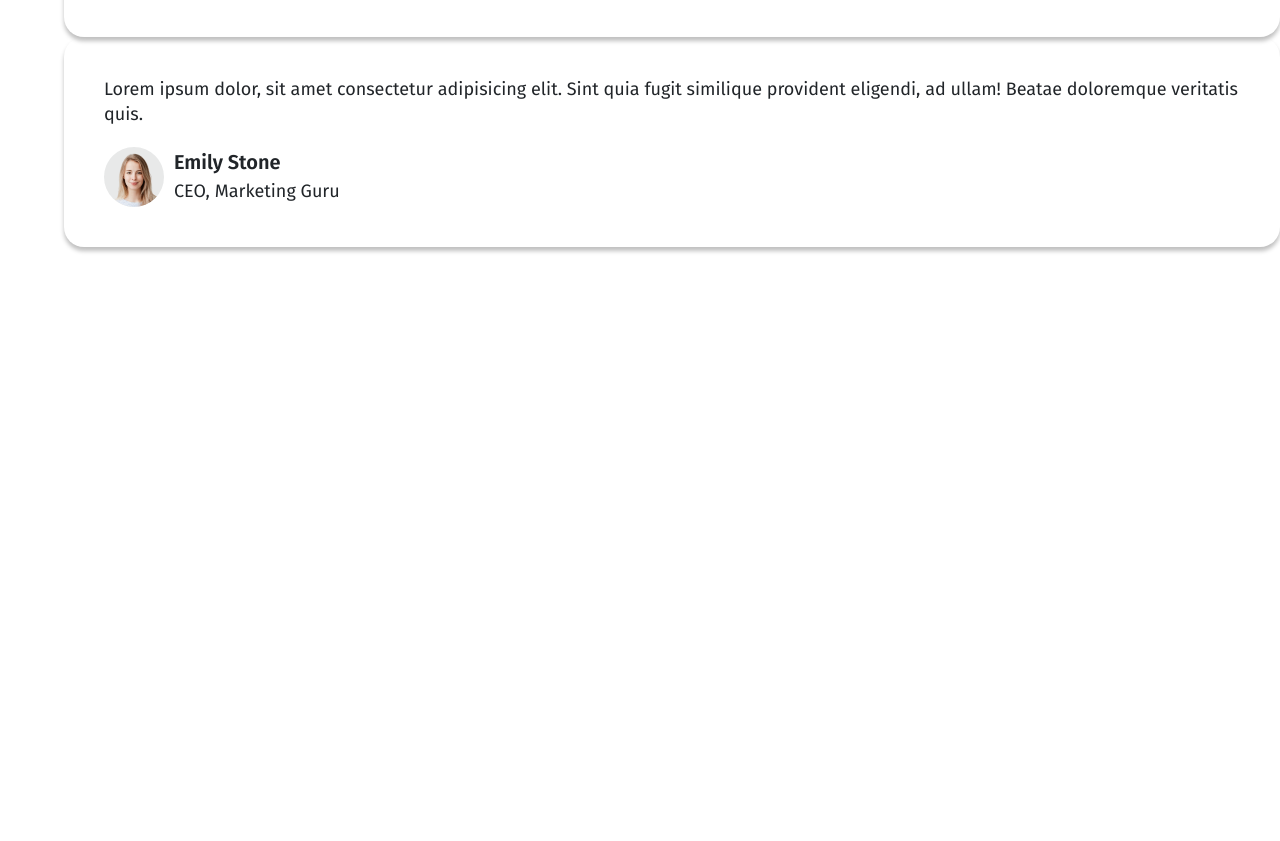
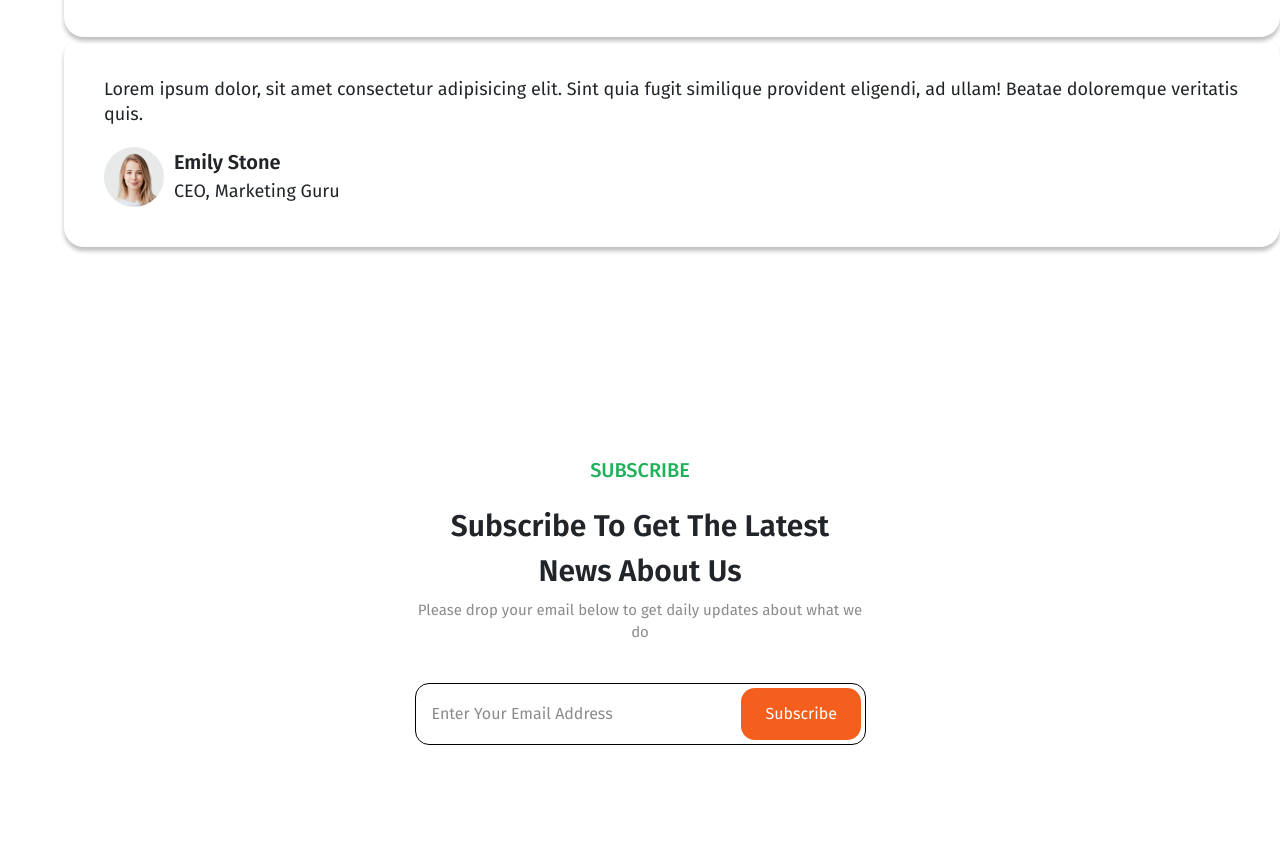
Before and after one commit to kismet-lee/Design-Agency, a plain HTML site: page index.html in a window 1280 px wide. Shown: the part 4411-5252 px from the top of the page. Before the commit the page ends 4773 px from the top, so only its background shows below. Drawn offline with nearby package versions, Linux system fonts and the light colour scheme.

Commit message:
Newsletter section
Added a newsletter section

```diff
--- a/assets/css/style.css
+++ b/assets/css/style.css
@@ -368,3 +368,62 @@ header.fixed-top {
   right: 13%;
 }
 /*TESTIMONIALS END*/
+
+/*NEWSLETTER START*/
+
+.subscribe {
+  padding: 96px 0;
+}
+
+.subscribe h5.sub-heading {
+  margin-bottom: 22px;
+}
+
+.subscribe h2.main-heading {
+  text-transform: capitalize;
+  line-height: 1.5;
+  margin-bottom: 5px;
+}
+
+.subscribe p {
+  font-size: 15px;
+  line-height: 500;
+  line-height: 22px;
+  color: #8b8b8b;
+  margin-bottom: 40px;
+}
+
+.subscribe form input[type='email'] {
+  padding: 20px 16px;
+  border-radius: 14px;
+  border: 1px solid black;
+  width: 100%;
+  outline: 0;
+  max-height: 62px;
+}
+
+.subscribe form input::placeholder {
+  font-size: 16px;
+  font-weight: 400;
+  line-height: 22px;
+  color: #8b8b8b;
+}
+
+.subscribe form input[type='submit'] {
+  position: absolute;
+  right: 4.5px;
+  padding: 8px 24px;
+  border-radius: 14px;
+  background-color: #f55f1d;
+  border: none;
+  outline: 0;
+  color: white;
+  height: 52px;
+  top: 4.5px;
+}
+
+.subscribe form {
+  position: relative;
+}
+
+/*NEWSLETTER END*/
--- a/index.html
+++ b/index.html
@@ -456,5 +456,39 @@
       </div>
     </section>
     <!-- Testimonial END-->
+    <!-- Newsletter Start-->
+
+    <div class="subscribe">
+      <div class="container">
+        <div class="row justify-content-center">
+          <div class="col-md-8 col-lg-5 text-center">
+            <h5 class="sub-heading">SUBSCRIBE</h5>
+            <h2 class="main-heading">
+              Subscribe to get the latest news about us
+            </h2>
+            <p>
+              Please drop your email below to get daily updates about
+              what we do
+            </p>
+            <form id="subscribe-form">
+              <input
+                type="email"
+                name="subscribe"
+                id="subscribe"
+                required
+                placeholder="Enter Your Email Address"
+              />
+              <input type="submit" value="Subscribe" />
+            </form>
+            <div
+              id="subscribe-response-message"
+              style="display: none"
+            ></div>
+          </div>
+        </div>
+      </div>
+    </div>
+
+    <!-- Newsletter End-->
   </body>
 </html>
```
Also changed, not shown: 2 other files.
